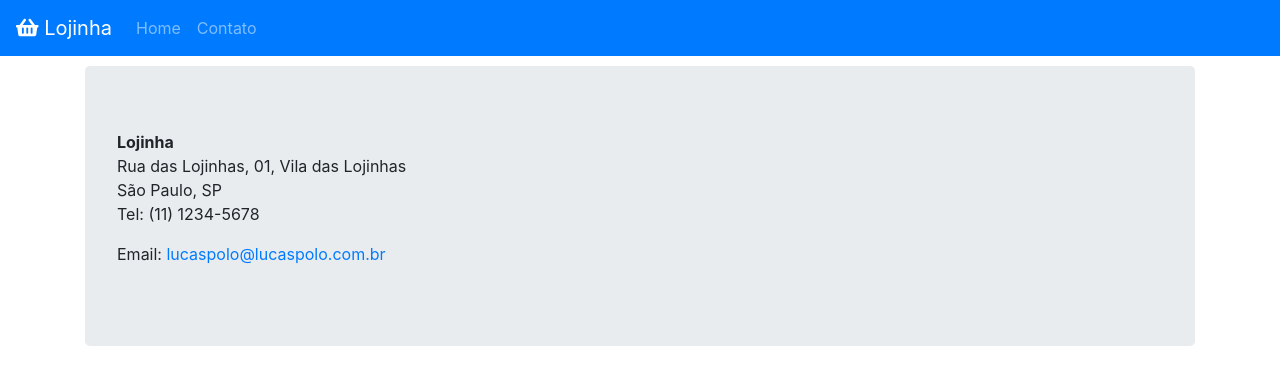
After one commit to lucaspoloold/lojinha, a Django app: page /contato/ in a window 1280 px wide. The commit adds this page. Shown: the top 385 px of the page. Run offline with Django 3.2, Linux system fonts and the light colour scheme; some libraries are stand-ins or nearby versions.

Commit message:
Criado html de base para ser extendido e página contato
close #54

```diff
--- /dev/null
+++ b/lojinha/core/templates/base.html
@@ -0,0 +1,58 @@
+{% load static %}
+<!doctype html>
+<html lang="pt-br">
+<head>
+    <meta charset="UTF-8">
+    <meta name="viewport"
+          content="width=device-width, user-scalable=no, initial-scale=1.0, maximum-scale=1.0, minimum-scale=1.0">
+    <meta http-equiv="X-UA-Compatible" content="ie=edge">
+    <link rel="stylesheet" href="https://maxcdn.bootstrapcdn.com/bootstrap/4.0.0/css/bootstrap.min.css"
+          integrity="sha384-Gn5384xqQ1aoWXA+058RXPxPg6fy4IWvTNh0E263XmFcJlSAwiGgFAW/dAiS6JXm" crossorigin="anonymous">
+    <link rel="stylesheet" href="{% static 'css/style.css' %}">
+    <link rel="stylesheet" href="https://use.fontawesome.com/releases/v5.1.0/css/all.css"
+          integrity="sha384-lKuwvrZot6UHsBSfcMvOkWwlCMgc0TaWr+30HWe3a4ltaBwTZhyTEggF5tJv8tbt"
+          crossorigin="anonymous">
+    <script src="{% static 'js/core.js' %}"></script>
+
+    <title>{% block title %}Lojinha {% endblock title %}</title>
+</head>
+<body>
+
+<header>
+    <nav class="navbar navbar-expand-lg navbar-dark bg-primary" id="main-navbar">
+        <a class="navbar-brand" href="#">
+            <i class="fa fa-shopping-basket" aria-hidden="true"></i>
+            Lojinha
+        </a>
+        <button class="navbar-toggler" type="button" data-toggle="collapse" data-target="#navbarNav"
+                aria-controls="navbarNav" aria-expanded="false" aria-label="Toggle navigation">
+            <span class="navbar-toggler-icon"></span>
+        </button>
+        <div class="collapse navbar-collapse" id="navbarNav">
+            <ul class="navbar-nav">
+                <li class="nav-item">
+                    <a class="nav-link" href="/">Home</a>
+                </li>
+                <li class="nav-item">
+                    <a class="nav-link" href="/contato">Contato</a>
+                </li>
+            </ul>
+        </div>
+    </nav>
+</header>
+
+{% block content %}
+
+{% endblock content %}
+
+<script src="https://code.jquery.com/jquery-3.2.1.slim.min.js"
+        integrity="sha384-KJ3o2DKtIkvYIK3UENzmM7KCkRr/rE9/Qpg6aAZGJwFDMVNA/GpGFF93hXpG5KkN"
+        crossorigin="anonymous"></script>
+<script src="https://maxcdn.bootstrapcdn.com/bootstrap/4.0.0/js/bootstrap.min.js"
+        integrity="sha384-JZR6Spejh4U02d8jOt6vLEHfe/JQGiRRSQQxSfFWpi1MquVdAyjUar5+76PVCmYl"
+        crossorigin="anonymous"></script>
+<script src="https://cdnjs.cloudflare.com/ajax/libs/popper.js/1.12.9/umd/popper.min.js"
+        integrity="sha384-ApNbgh9B+Y1QKtv3Rn7W3mgPxhU9K/ScQsAP7hUibX39j7fakFPskvXusvfa0b4Q"
+        crossorigin="anonymous"></script>
+</body>
+</html>
--- /dev/null
+++ b/lojinha/core/templates/contato.html
@@ -0,0 +1,19 @@
+{% extends 'base.html' %}
+
+{% block content %}
+
+    <div class="container" id="banner-main">
+        <div class="jumbotron">
+            <address>
+                <strong>Lojinha</strong><br>
+                Rua das Lojinhas, 01, Vila das Lojinhas <br>
+                São Paulo, SP <br>
+                Tel: (11) 1234-5678
+            </address>
+            <address>
+                Email: <a href="mailto:lucaspolo@lucaspolo.com.br">lucaspolo@lucaspolo.com.br</a>
+            </address>
+        </div>
+    </div>
+
+{% endblock content %}
--- a/lojinha/core/urls.py
+++ b/lojinha/core/urls.py
@@ -4,4 +4,5 @@ from lojinha.core import views
 
 urlpatterns = [
     path('', views.home),
+    path('contato/', views.contato)
 ]
--- a/lojinha/core/views.py
+++ b/lojinha/core/views.py
@@ -5,3 +5,7 @@ from django.shortcuts import render
 
 def home(request):
     return render(request, "home.html")
+
+
+def contato(request):
+    return render(request, 'contato.html')
```
Also changed, not shown: lojinha/core/templates/home.html (+3 -51 lines), lojinha/core/tests/test_view_contato.py (added, +17 -0 lines).
